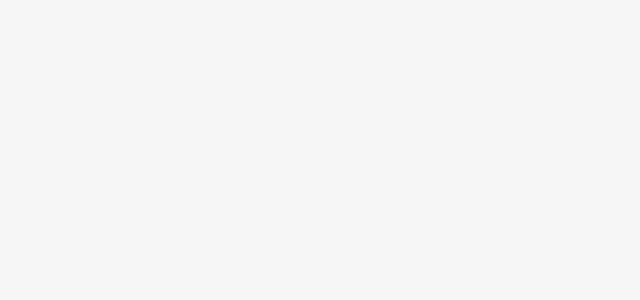
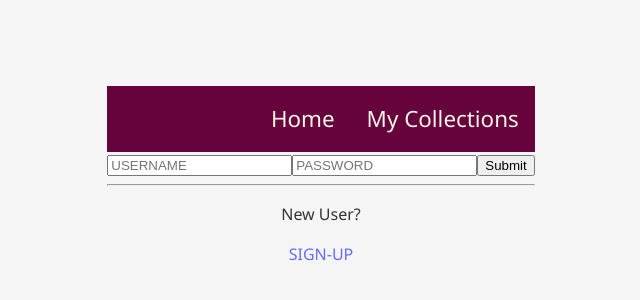
Before and after one commit to mahadSiad3/Capstone, a React (Vite) app in the folder frontend/: page /login in a window 1280 px wide. Before the commit this address had no page. Shown: the part 224-524 px from the top of the page, without its empty margins (319-959 px from the left). Built offline with nearby package versions, Linux system fonts and the light colour scheme.

Commit message:
adding login page files

```diff
--- /dev/null
+++ b/frontend/css/Navbar.css
@@ -0,0 +1,35 @@
+.nav-bar-container {
+    background-color: #66023c;
+    padding: 1rem 1rem;
+
+}
+
+.nav-bar {
+    display: flex;
+    justify-content: flex-end;
+    align-items: center;
+    gap: 2rem;
+}
+
+.nav-bar-link {
+    color: #f8f4e3;
+    text-decoration: none;
+
+    font-size: 1.4rem;
+    position: relative;
+
+}
+
+.nav-bar-link:hover {
+    color: #d4a5a5;
+}
+
+.nav-bar-link:hover::after {
+    transform: scaleX(1);
+}
+
+
+.nav-bar-link.active {
+    font-weight: bold;
+    color: #f2e2d2;
+}
--- a/frontend/css/home.css
+++ b/frontend/css/home.css
@@ -1,4 +1,4 @@
-/* Global resets */
+
 body {
     margin: 0;
     font-family: 'Segoe UI';
@@ -13,7 +13,7 @@ body {
     margin: 0 auto;
 }
 
-/* Search bar */
+
 .search-form {
     display: flex;
     justify-content: center;
@@ -40,7 +40,7 @@ body {
     background-color: #6b3c3c;
     color: white;
     border: 2px solid #3710c2;
-  border-radius:10px;
+    border-radius: 10px;
     cursor: pointer;
     transition: 0.3s;
     margin-left: 16px;
@@ -53,9 +53,21 @@ body {
     border-color: #f5f5f5;
 }
 
-/* Anime display grid */
+
 .anime-display {
     display: grid;
     grid-template-columns: repeat(auto-fill, minmax(200px, 1fr));
     gap: 1.5rem;
 }
+
+
+.count-drpdwn {
+
+    display: flex;
+    font-size: 1rem;
+    border: 2px solid #a67db8;
+    background-color: #6b3c3c;
+    border-radius: 8px;
+    cursor: pointer;
+    margin-left: 10%;
+}
--- a/frontend/pages/Home.jsx
+++ b/frontend/pages/Home.jsx
@@ -2,11 +2,13 @@ import { useEffect } from "react"
 import AnimeDisplay from "../src/components/AnimeDisplay"
 import { useState } from "react"
 import '../css/home.css'
+import '../css/NavBar.css'
 
 
 function Home() {
 
     const [searchQuery, setSearchQuery] = useState("")
+    const [count, SetCount] = useState(1)
 
     const [animes, setAnimes] = useState([])
 
@@ -27,7 +29,7 @@ function Home() {
     async function searchAnime(query) {
 
         const response = await fetch(
-            `https://api.jikan.moe/v4/anime?q=${encodeURIComponent(query)}`
+            `https://api.jikan.moe/v4/anime?q=${encodeURIComponent(query)}&limit=${count}`
         );
         const data = await response.json();
         return data.data;
@@ -90,6 +92,12 @@ function Home() {
                 <input type="text" placeholder="Search" className="search-bar" value={searchQuery}
                     onChange={(event) => setSearchQuery(event.target.value)} />
                     <button type="submit" className="Search-btn">Search</button>
+                    <select className="count-drpdwn" onChange={(e)=> SetCount(parseInt(e.target.value))} >
+
+                     {[1,5,10,25].map(function (number) {
+            return <option key={number} value={number}>Count: {number}</option>;
+          })}
+          </select>
             </form>
             <div className="anime-display">
                 {animes
--- /dev/null
+++ b/frontend/pages/Login.jsx
@@ -0,0 +1,27 @@
+import { useState } from "react"
+import { Link } from "react-router-dom"
+
+function Login() {
+    const [username, setUsername] = useState('')
+    const [password, setPassword] = useState('')
+
+    return (
+        <div className="Login-page">
+
+            <form action="Post">
+                <input type="username" onChange={(event) => { setUsername(event.target.value) }} placeholder="USERNAME" />
+                <input type="password" onChange={(event) => { setPassword(event.target.value) }} placeholder="PASSWORD" />
+
+                <input type="submit" placeholder="LOGIN"/>
+            </form>
+            <hr />
+            <p>New User?</p>
+
+
+            <Link to='/signup'>SIGN-UP</Link>
+        </div>
+
+    )
+}
+
+export default Login
--- /dev/null
+++ b/frontend/pages/Signup.jsx
@@ -0,0 +1,9 @@
+
+
+function SignUp(){
+    return(
+        <h1> no signup</h1>
+    )
+}
+
+export default SignUp
--- a/frontend/src/App.jsx
+++ b/frontend/src/App.jsx
@@ -6,18 +6,28 @@ import animeDisplay from './components/AnimeDisplay'
 import Home from '../pages/Home'
 import { Route,Routes } from 'react-router-dom'
 import Collections from '../pages/Collections'
+import NavBar from './components/NavBar'
+import Signup from '../pages/Signup'
+import Login from '../pages/Login.jsx'
+
+
 
 
 function App() {
 
   return (
+    <div>
+    <NavBar/>
     <main className='mainPage'>
       <Routes>
         <Route path='/' element={<Home/>}/>
         <Route path='/collections' element={<Collections/>}/>
+        <Route path='/signup' element ={<Signup/>}/>
+        <Route path='/login' element ={<Login/>}/>
         <Route/>
       </Routes>
       </main>
+      </div>
   )
 }
 
--- /dev/null
+++ b/frontend/src/components/NavBar.jsx
@@ -0,0 +1,17 @@
+import { Link } from "react-router-dom";
+
+
+function NavBar() {
+
+    return (
+        <nav className="nav-bar-container">
+            <div className="nav-bar">
+                <Link className="nav-bar-link" to='/'>Home</Link>
+                <Link className="nav-bar-link" to='/collections'>My Collections</Link>
+            </div>
+        </nav>
+
+    )
+}
+
+export default NavBar
```
Lines whose indentation alone changed are shown as unchanged.
